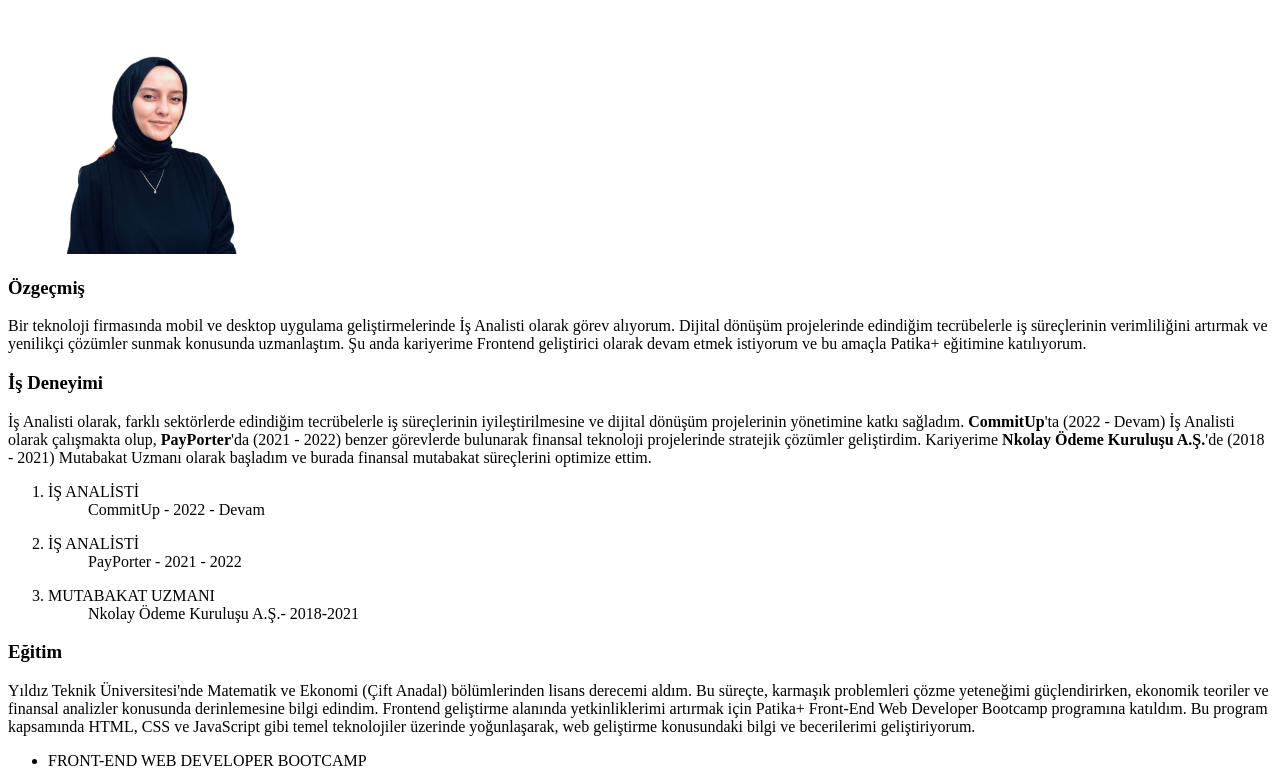
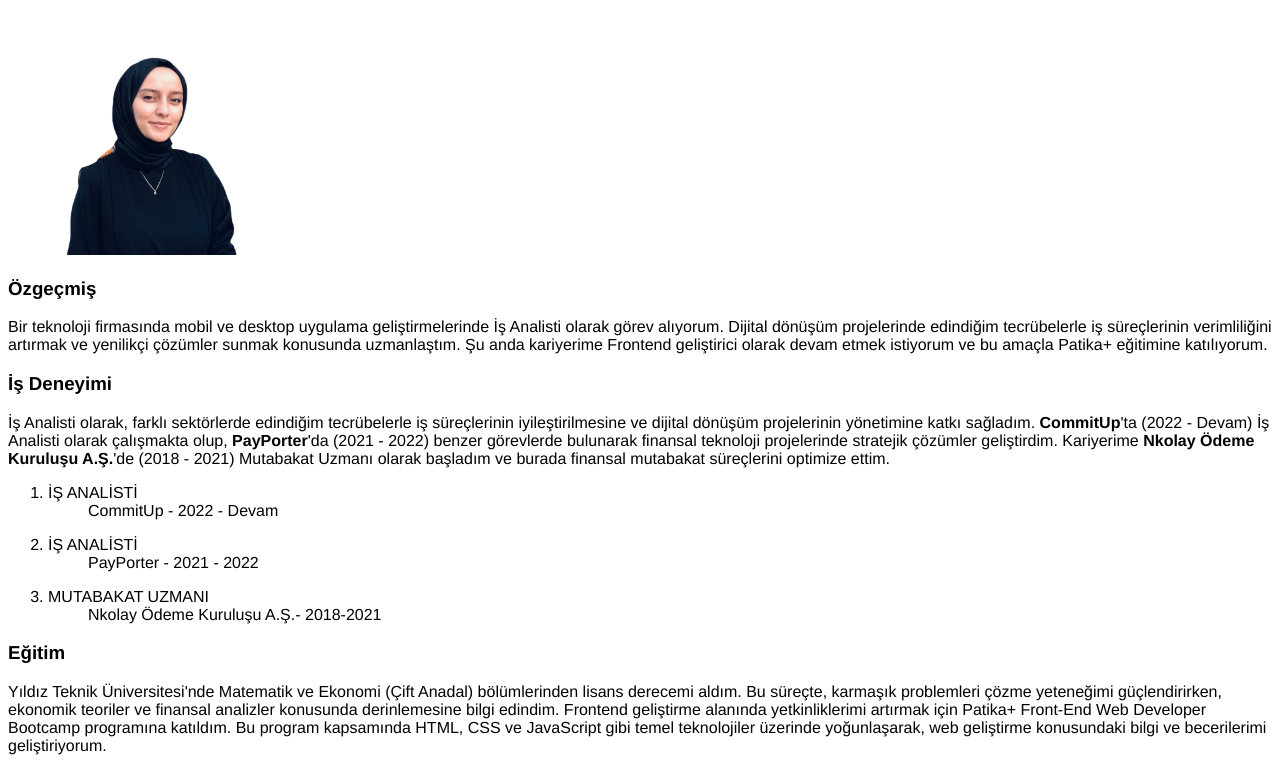
Before and after one commit to sinemgrbz/Patika-Front-End-Web-Developer-Bootcamp, a plain HTML site: page week-1/ödev-1/index.html in a window 1280 px wide. Shown: the part 123-891 px from the top of the page. Drawn offline with Linux system fonts and the light colour scheme.

Commit message:
ödev1- minor addition

```diff
--- a/week-1/ödev-1/index.html
+++ b/week-1/ödev-1/index.html
@@ -8,7 +8,7 @@
 <style>
 
     body{
-        font-family::'Franklin Gothic Medium', 'Arial Narrow', Arial, sans-serif;}
+        font-family:'Franklin Gothic Medium', 'Arial Narrow', Arial, sans-serif;}
 
     header {
         background-color: antiquewhite;
```
